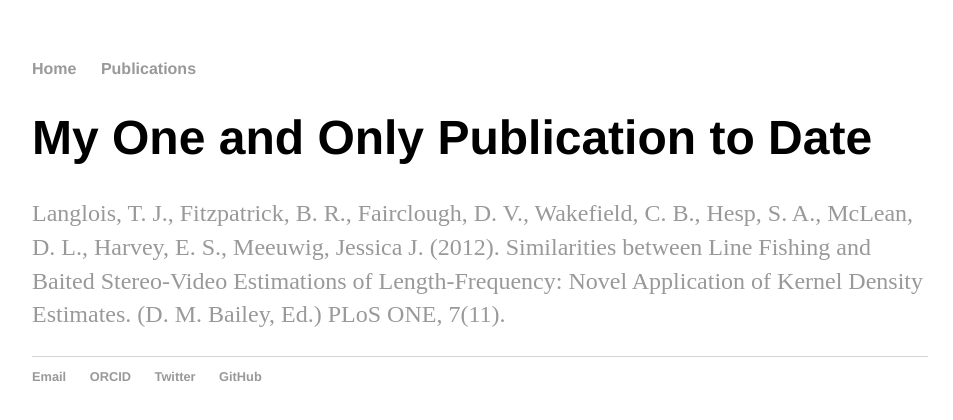
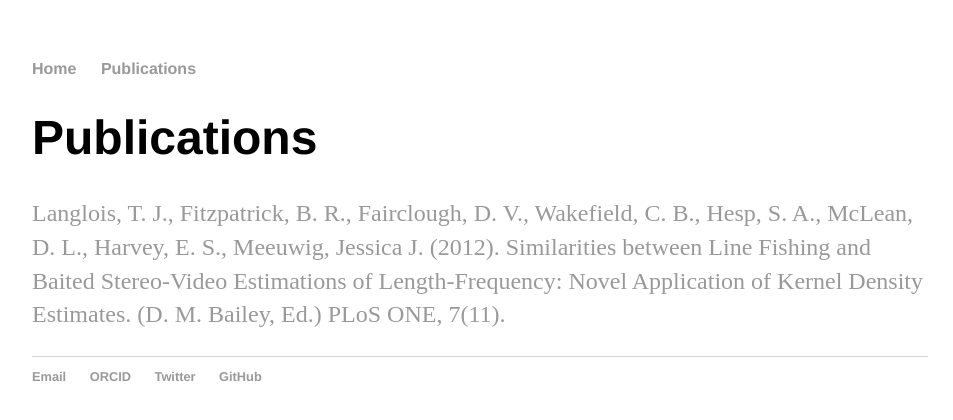
Before and after one commit to brfitzpatrick/brfitzpatrick.github.io, a Jekyll site: the page built from Publications.md, in a window 1280 px wide. Shown: the top 420 px of the page, without its empty margins (160-1113 px from the left). Built offline with Jekyll 4.4.1, drawn with Linux system fonts in a browser that asks for light colours.

Commit message:
Update Publications.md
Shorter Title

```diff
--- a/Publications.md
+++ b/Publications.md
@@ -2,7 +2,7 @@
 layout: default
 title: Publications
 ---
-My One and Only Publication to Date
+Publications
 ===================================
 
 [Langlois, T. J., Fitzpatrick, B. R., Fairclough, D. V., Wakefield, C. B., Hesp, S. A., McLean, D. L., Harvey, E. S., Meeuwig, Jessica J. (2012). Similarities between Line Fishing and Baited Stereo-Video Estimations of Length-Frequency: Novel Application of Kernel Density Estimates. (D. M. Bailey, Ed.) PLoS ONE, 7(11).](http://journals.plos.org/plosone/article?id=10.1371/journal.pone.0045973)
```
